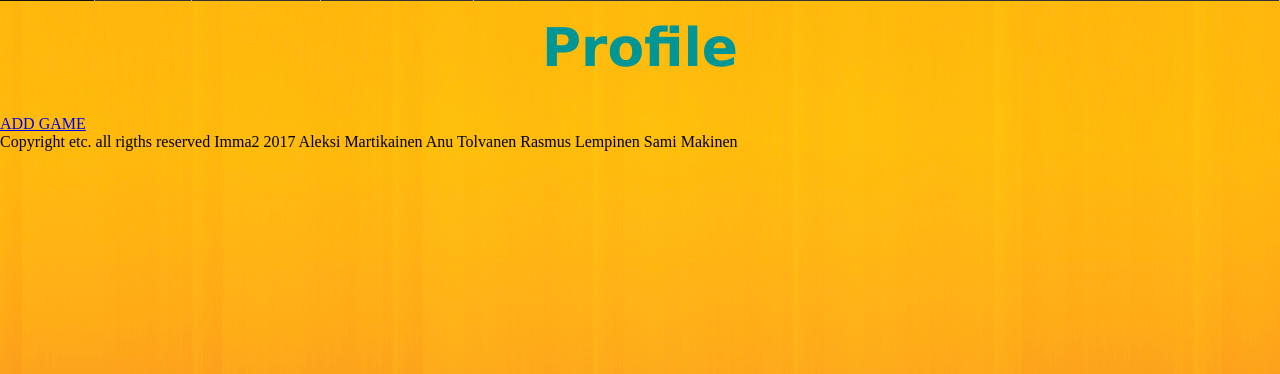
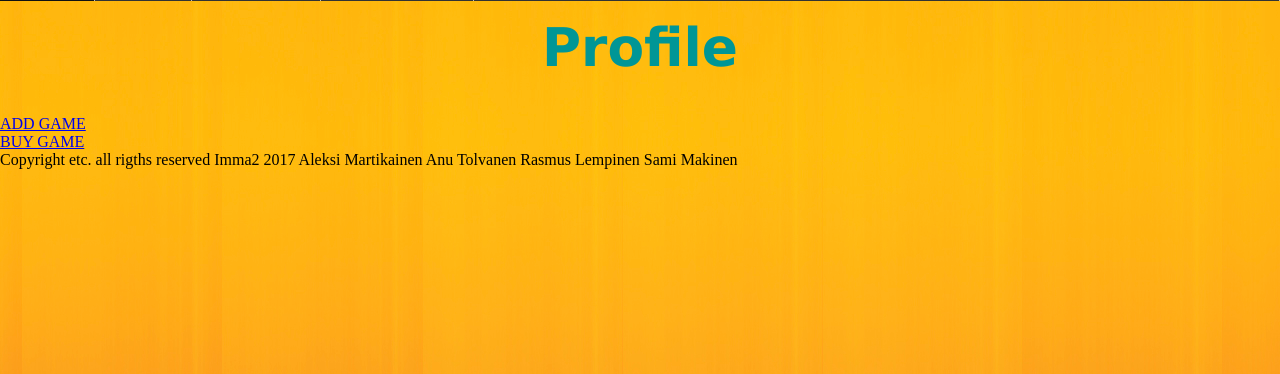
Before and after one commit to M4R774/imma2-game-service, a Django app: page /profile/ in a window 1280 px wide. Shown: the part 46-420 px from the top of the page. Run offline with Django 3.2, Linux system fonts and the light colour scheme.

Commit message:
views for buying a game and displaying all games available for purchase

```diff
--- a/gameservice/templates/header.html
+++ b/gameservice/templates/header.html
@@ -7,7 +7,9 @@
 
 			{% if user.is_authenticated %}
 				<li><a href="{% url 'logout' %}">LOGOUT</a></li>
-                <li><a href="{% url 'profile' %}">PROFILE</a></li>
+        <li><a href="{% url 'profile' %}">PROFILE</a></li>
+				Hello, {{request.user.username}}
+				<!-- Yläpuolella olevalle tarvitaan joku hieno muotoilu vielä  -->
 			{% else %}
 				<li><a href="{% url 'login' %}">LOGIN</a></li>
 				<li><a href="{% url 'signup' %}">REGISTER</a></li>
--- a/gameservice/templates/main_page.html
+++ b/gameservice/templates/main_page.html
@@ -4,7 +4,7 @@
 
 {% block content %}
   <h1 id="title">WELCOME TO IMMA</h1>
-  <p>this is text that will say something or not somewhere in the future</p>
+  <p>Hello</p>
   <div id="gamesbox">THIS IS WHERE THE GAMES WILL BE</div>
   <div id="leftbox">THIS IS ANOTHER BOX</div>
 {% endblock %}
--- a/gameservice/templates/main_page_logged.html
+++ b/gameservice/templates/main_page_logged.html
@@ -17,7 +17,7 @@
 <body background="background.jpg">
 
   <h1 id="title">WELCOME TO IMMA</h1>
-  <p>this is text that will say something or not somewhere in the future</p>
+  <p>Hello</p>
   <div id="gamesbox">THIS IS WHERE THE GAMES WILL BE</div>
   <div id="leftbox">THIS IS ANOTHER BOX</div>
 
--- a/gameservice/templates/profile.html
+++ b/gameservice/templates/profile.html
@@ -3,6 +3,8 @@
 <h1 id="title">Profile</h1>
 <div><a href="{% url 'addgame' %}">ADD GAME</a></div>
 
+<div><a href="buygame/1/">BUY GAME</a></div>
+
 
 
 {% endblock %}
--- a/gameservice/views.py
+++ b/gameservice/views.py
@@ -6,6 +6,7 @@ from django.contrib.auth.decorators import login_required
 from django.shortcuts import render, redirect
 from .forms import SignUpForm, AddGameForm
 from django.template import RequestContext
+from .models import *
 
 import time
 import hashlib
@@ -153,7 +154,7 @@ def loginUser(request):
 def buyGame(request, gameid):
 
     context = RequestContext(request)
-    user = context['user']
+    # user = context['user']
     game = get_object_or_404(Game, id=gameid)
     pid = user.username + "-" + str(game.id) + "-" + str(time.time())
     amount = game.price
@@ -189,15 +190,37 @@ def payment_succesfull(request):
     user = context['user']
 
     if str(user) != str(buyer):
+        # trying to use false buy link, what to do
         pass
-    elif Game.objects.filter(gameid=game.id, ownerid=user.id).count() == 0:
+    elif Game.objects.filter(gameid=game.id, players=user.id).count() == 0:
+        boughtgame = Game(gameid=game.id, players=user.id)
+        boughtgame.save()
+    else:
+        # game already owned, what to do
         pass
 
 
 @login_required
 def payment_failed(request):
+    # payment failed, what to do
     pass
 
 @login_required
 def payment_cancelled(request):
+    # payment cancelled, what to do
     pass
+
+@login_required
+def gamesInStore(request):
+    context = RequestContext(request)
+    ownedGames = Game.Objects.filter(players=request.user)
+    context['UserGames'] = ownedGames
+
+    ownedGameID = []
+    for game in ownedGames:
+        ownedGameID.append(int(game.game.id))
+
+    gamesToBuy = Game.Objects.all()
+    games = games.exclude(id__in=OwnedGameID)
+    context['GamesAvailable'] = games
+    return render_to_response('available_games.html', context)
--- a/imma2/urls.py
+++ b/imma2/urls.py
@@ -32,12 +32,12 @@ urlpatterns = [
 
     url(r'^register/$', views.registerUser, name='register'),
     url(r'^signup/$', views.signup, name='signup'),
-    # url(r'^login/$', views.loginUser, name='login'),
     url(r'^login/$', auth_views.login, {'template_name': 'login.html'}, name='login'),
     url(r'^logout/$', auth_views.logout, {'next_page': '/'}, name='logout'),
     url(r'^about/$', views.about, name='about'),
     url(r'^profile/$', views.profile, name='profile'),
     url(r'^addgame/$', views.addgame, name='addgame'),
+    url(r'^buygame/(?P<gameid>[0-99]+)/$', views.buyGame, name='buygame'),
     url(r'^$', views.mainPage, name='mainpage'),
 
 ]
```
